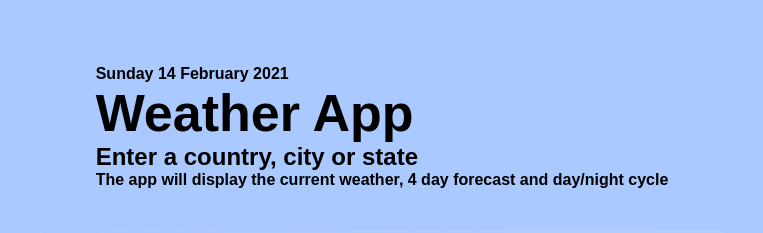
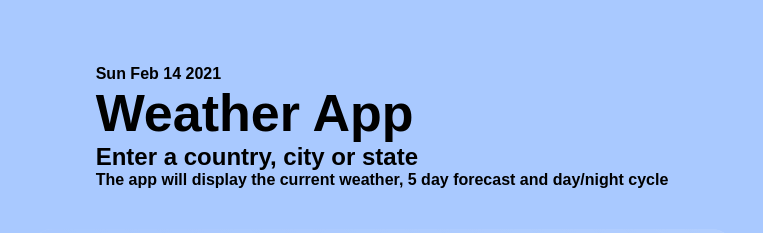
Before and after one commit to EnzoBomark/Weather-app, a React (Create React App) app: page / in a window 1280 px wide. Shown: the top 233 px of the page, without its empty margins (258-1021 px from the left). Built offline with nearby package versions, Linux system fonts and the light colour scheme.

Commit message:
Update App.js
Add new Date().toDateString() instead of
old date function

```diff
--- a/src/App.js
+++ b/src/App.js
@@ -32,7 +32,6 @@ function App() {
                     temp: item.main.temp_max
                 }));
 
-
                 setWeather(weather[0]);
                 setForecast(weather.filter((e,i) => i % 8 === 7));
                 setCountry(country);
@@ -49,41 +48,6 @@ function App() {
         const sunriseUtc =  new Date(sunrise).getUTCHours() + timezone;
         const sunsetUtc = new Date(sunset).getUTCHours() + timezone;
         return (currentTime >= sunriseUtc && currentTime <= sunsetUtc);
-    }
-
-    const dateBuilder = (newDate) =>{
-
-        const months = [
-        "January",
-        "February",
-        "March",
-        "April",
-        "May",
-        "June",
-        "July",
-        "August",
-        "September",
-        "October",
-        "November",
-        "December"
-        ];
-
-        const days = [
-        "Sunday",
-        "Monday",
-        "Tuesday",
-        "Wednesday",
-        "Thursday",
-        "Friday",
-        "Saturday"
-        ];
-
-        const day = days[newDate.getDay()];
-        const date = newDate.getDate();
-        const month = months[newDate.getMonth()];
-        const year = newDate.getFullYear();
-
-        return `${day} ${date} ${month} ${year}`;
     }
 
     return (
@@ -116,7 +80,7 @@ function App() {
                                 <div className="weather">
                                     {weather.type}
                                 </div>
-                                <div className="date">{dateBuilder(new Date())}</div>
+                                <div className="date">{new Date().toDateString()}</div>
                             </div>
                         </div>
 
@@ -132,7 +96,7 @@ function App() {
                                                 {item.type}
                                                 </div>
                                                 <div className='temp'>
-                                                {item.max}°C
+                                                {item.temp}°C
                                                 </div>
                                             </div>
                                 })}
@@ -143,10 +107,10 @@ function App() {
 
                 { country == false &&
                     <div className="appContainer">
-                        <div className="date">{dateBuilder(new Date())}</div>
+                        <div className="date">{new Date().toDateString()}</div>
                         <h1 className="title">Weather App</h1>
                         <h2>Enter a country, city or state</h2>
-                        <p>The app will display the current weather, 4 day forecast and day/night cycle</p>
+                        <p>The app will display the current weather, 5 day forecast and day/night cycle</p>
                     </div>
                 }
             </main>
```
